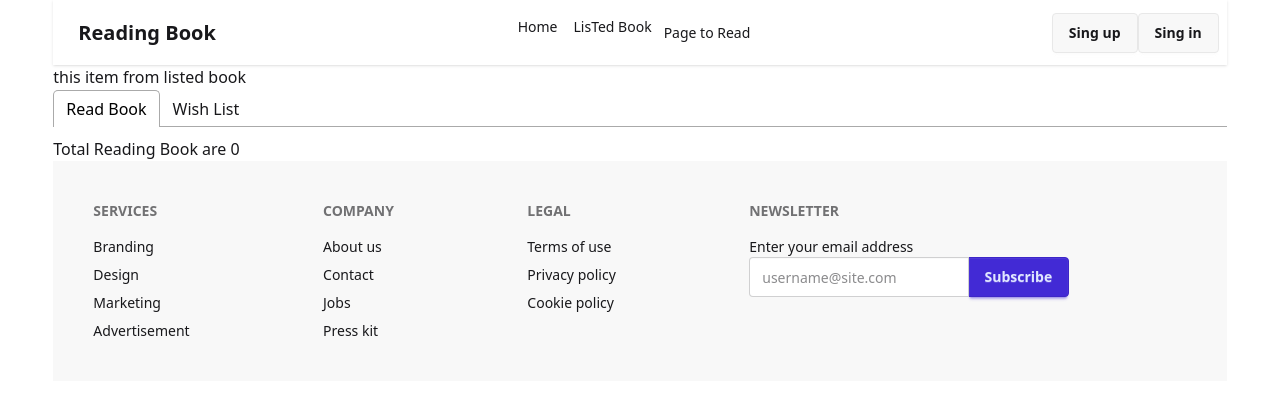
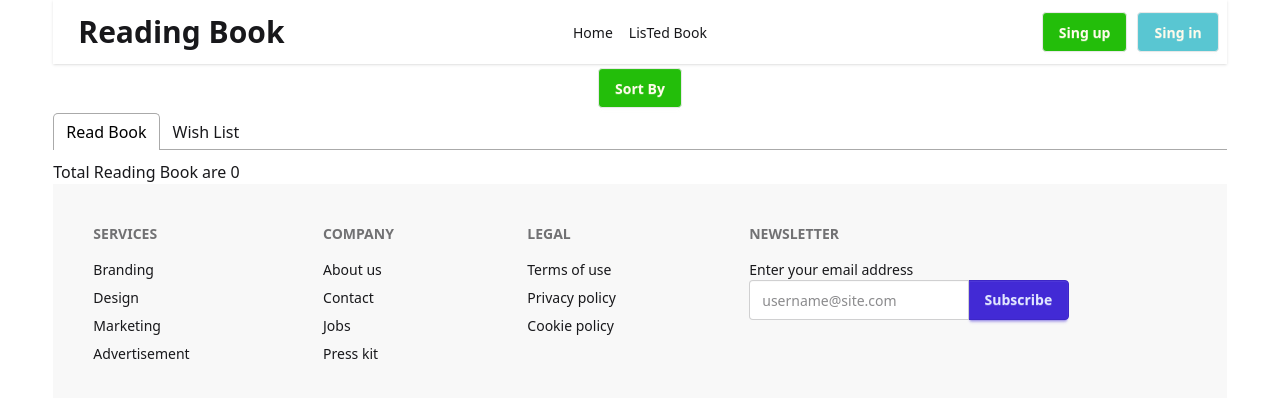
Before and after one commit to abuyusufrony/my-bbok-reading, a React (Vite) app: page /listedBooks in a window 1280 px wide. Shown: the top 398 px of the page. Built offline with nearby package versions, Linux system fonts and the light colour scheme.

Commit message:
sort-listed-added

```diff
--- a/package.json
+++ b/package.json
@@ -14,9 +14,11 @@
     "daisyui": "^5.0.9",
     "react": "^19.0.0",
     "react-dom": "^19.0.0",
+    "react-hot-toast": "^2.5.2",
     "react-icons": "^5.5.0",
     "react-router": "^7.4.0",
     "react-tabs": "^6.1.0",
+    "react-toastify": "^11.0.5",
     "tailwindcss": "^4.0.15"
   },
   "devDependencies": {
--- a/src/Components/Banner/Banner.jsx
+++ b/src/Components/Banner/Banner.jsx
@@ -12,7 +12,7 @@ const Banner = () => {
                     <div>
                         <h1 className="text-5xl font-bold">Books to freshen up <br /> your bookshelf</h1>
 
-                        <button className="btn btn-primary mt-9">Get Started</button>
+                        <button className="btn btn-primary mt-9 bg-[#23BE0A] text-xl">View The List</button>
                     </div>
                 </div>
             </div>
--- a/src/Components/BookDetail/BookDetail.jsx
+++ b/src/Components/BookDetail/BookDetail.jsx
@@ -52,9 +52,9 @@ const BookDetail = () => {
 
     return (
         <div>
-            <h2>Book details {bookId} </h2>
-            <p className='text-6xl  text-amber-300'> Work hard unstill sucess </p>
-            <p className='text-6xl mb-5  text-amber-300'>Stay focus Rony </p>
+            {/* <h2>Book details {bookId} </h2> */}
+            {/* <p className='text-6xl  text-amber-300'> Work hard unstill sucess </p>
+            <p className='text-6xl mb-5  text-amber-300'>Stay focus Rony </p> */}
 
             <div className="hero bg-base-200 min-h-screen">
                 <div className="hero-content flex-col lg:flex-row">
--- a/src/Components/Home/Home.jsx
+++ b/src/Components/Home/Home.jsx
@@ -8,7 +8,7 @@ import Books from '../Books/Books';
 const Home = () => {
     return (
         <div>
-            <h2>This is from Home .work hard . better days are comming</h2>
+            {/* <h2>This is from Home .work hard . better days are comming</h2> */}
             <Banner></Banner>
             <Books></Books>
 
--- a/src/Components/ListedBooks/ListedBooks.jsx
+++ b/src/Components/ListedBooks/ListedBooks.jsx
@@ -29,13 +29,35 @@ const ListedBooks = () => {
 
 
     }, [])
+    const [sort, setsort] = useState('');
+
+
+    const handleTosort = (sortitem) => {
+        setsort(sortitem)
+        const sortread = [...read].sort((a, b) => a.rating - b.rating)
+        setread(sortread)
+    }
 
     return (
         <div>
-            <h2> this item from listed book   </h2>
+            {/* <h2> this item from listed book   </h2> */}
+
+
 
 
             <div>
+                <div className="dropdown flex justify-center">
+                    <div tabIndex={0} role="button" className="btn m-1 bg-[#23BE0A] text-amber-50">
+
+                        {
+                            sort ? `Sort By ${sort}` : 'Sort By'
+
+                        }  </div>
+                    <ul tabIndex={0} className="dropdown-content menu bg-base-100 rounded-box z-1 w-52 p-2 shadow-sm">
+                        <li onClick={() => handleTosort('ratings')} ><a className='bg-[#23BE0A] text-amber-50'>Ratings</a></li>
+
+                    </ul>
+                </div>
 
                 <Tabs>
                     <TabList>
--- a/src/Components/Navbar/Navbar.jsx
+++ b/src/Components/Navbar/Navbar.jsx
@@ -14,7 +14,7 @@ const Navbar = () => {
         </div>
         <NavLink >  </NavLink>
 
-        <li><a>Page to Read</a></li>
+
     </>
 
     return (
@@ -31,7 +31,7 @@ const Navbar = () => {
                         {links}
                     </ul>
                 </div>
-                <a className="btn btn-ghost text-xl">Reading Book</a>
+                <a className="btn btn-ghost text-3xl font-bold ">Reading Book</a>
             </div>
             <div className="navbar-center hidden lg:flex">
                 <ul className="menu menu-horizontal px-1">
@@ -39,8 +39,8 @@ const Navbar = () => {
                 </ul>
             </div>
             <div className="navbar-end">
-                <a className="btn ">Sing up</a>
-                <a className="btn">Sing in</a>
+                <a className="btn bg-[#23BE0A] text-amber-50 mr-2.5   ">Sing up</a>
+                <a className="btn bg-[#59C6D2] text-amber-50">Sing in</a>
             </div>
         </div>
     );
--- a/src/Utilities/SetDb.js
+++ b/src/Utilities/SetDb.js
@@ -1,3 +1,4 @@
+import { toast } from "react-toastify";
 
 
 const setInlocal = () => {
@@ -22,6 +23,7 @@ const getInLocal = (id) => {
         getstored.push(id)
         const store = JSON.stringify(getstored)
         localStorage.setItem('read-list', store)
+        toast('This Book are added in your read list')
     }
 }
 
--- a/src/main.jsx
+++ b/src/main.jsx
@@ -8,6 +8,7 @@ import Home from './Components/Home/Home.jsx'
 import Dashborad from './Components/Dashbord/Dashborad.jsx'
 import BookDetail from './Components/BookDetail/BookDetail.jsx'
 import ListedBooks from './Components/ListedBooks/ListedBooks.jsx'
+import { ToastContainer } from 'react-toastify';
 const router = createBrowserRouter([
   {
     path: '/',
@@ -45,5 +46,7 @@ const router = createBrowserRouter([
 createRoot(document.getElementById('root')).render(
   <StrictMode>
     <RouterProvider router={router}></RouterProvider>
+    <ToastContainer />
+
   </StrictMode>,
 )
```
Also changed, not shown: 2 other files (tests, documents, lock files or other folders).
